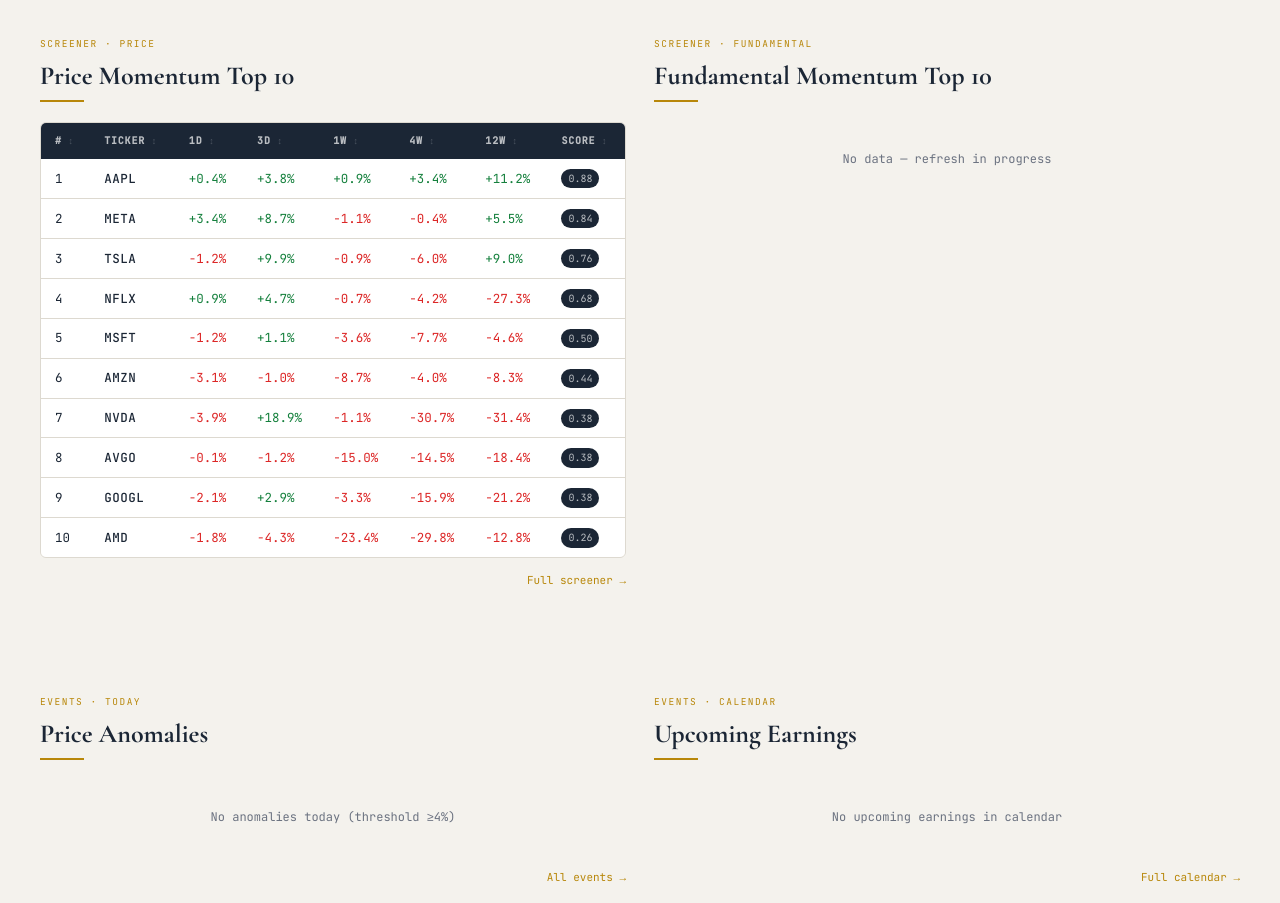
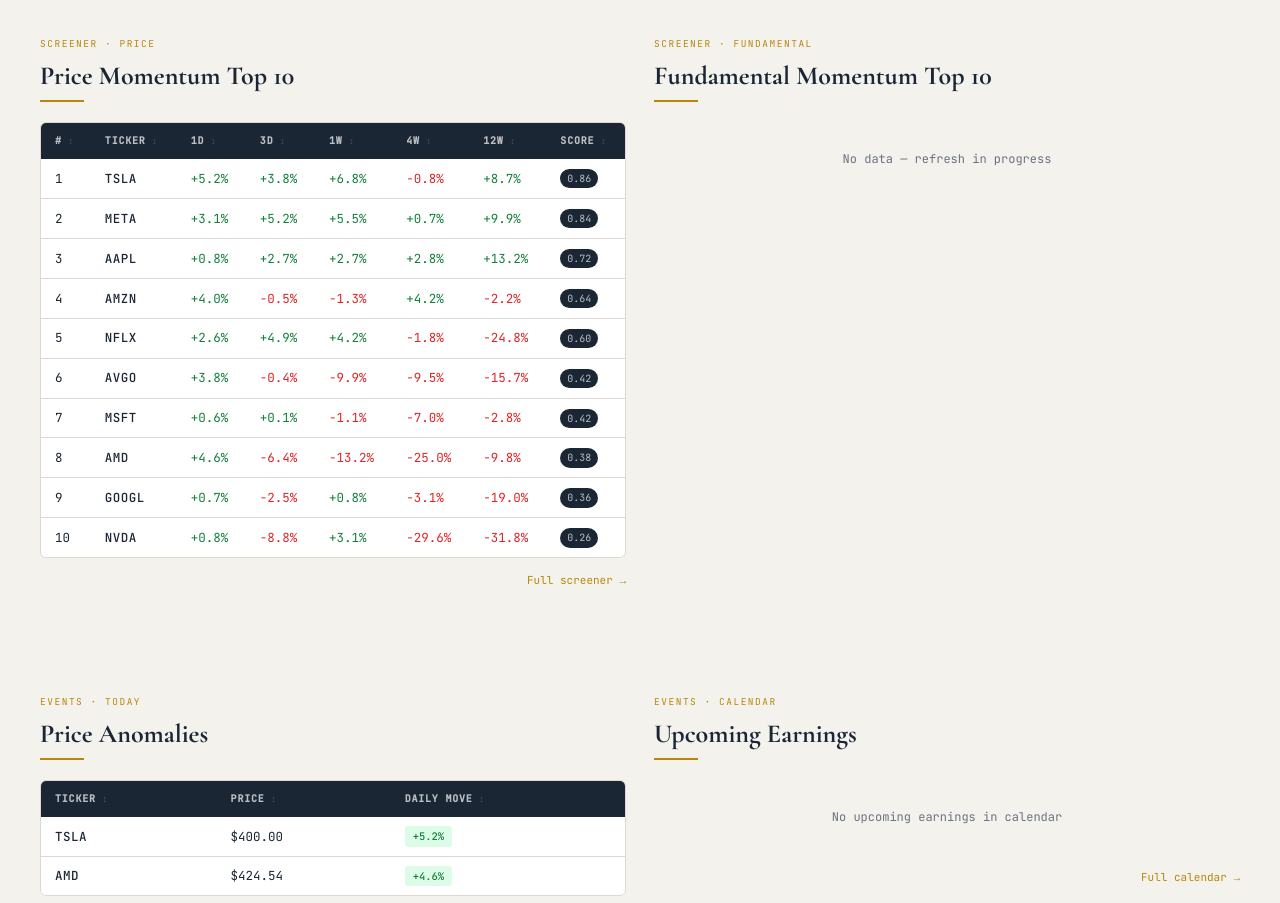
Before and after one commit to coderz66/strategy, a plain HTML site: page index.html in a window 1280 px wide. Shown: the part 334-1237 px from the top of the page. Drawn offline with nearby package versions, Linux system fonts and the light colour scheme.

Commit message:
Deploying to gh-pages from @ coderz66/strategy@5ecc1d589e61f520f3481ce720fdbb561f140602 🚀

```diff
--- a/index.html
+++ b/index.html
@@ -175,7 +175,7 @@ td { padding: 9px 14px; }
   <div class="wrap">
     <div class="eyebrow">Terence Research · Strategy Engine</div>
     <h1 class="masthead-title"><em>Strategy</em> Dashboard</h1>
-    <div class="masthead-sub">NDX 100 · Updated 2026-11-26 22:42 ET</div>
+    <div class="masthead-sub">NDX 100 · Updated 2026-11-27 22:25 ET</div>
   </div>
 </header>
 
@@ -184,7 +184,7 @@ td { padding: 9px 14px; }
     <a href="./index.html"    class="active">Dashboard</a>
     <a href="./screener.html" class="">Screener</a>
     <a href="./events.html"   class="">Events</a>
-    <span class="nav-stamp">2026-11-26 22:42 ET</span>
+    <span class="nav-stamp">2026-11-27 22:25 ET</span>
   </div>
 </nav>
 
@@ -195,17 +195,17 @@ td { padding: 9px 14px; }
 <div class="stat-row">
   <div class="stat-card">
     <div class="stat-label">Price Anomalies Today</div>
-    <div class="stat-value">0</div>
+    <div class="stat-value">2</div>
     <div class="stat-sub">≥4% single-day movers in NDX 100</div>
   </div>
   <div class="stat-card">
     <div class="stat-label">Top Price Momentum</div>
     <div class="stat-value num pos">
-      AAPL
+      TSLA
     </div>
     <div class="stat-sub">
 
-        12w +11.2% · 4w +3.4%
+        12w +8.7% · 4w -0.8%
 
     </div>
   </div>
@@ -242,25 +242,25 @@ td { padding: 9px 14px; }
 
             <tr>
               <td class="num" data-v="1">1</td>
-              <td class="tk">AAPL</td>
-              <td class="num pos" data-v="0.004264693422204591">+0.4%</td>
-              <td class="num pos" data-v="0.038007940214852765">+3.8%</td>
-              <td class="num pos" data-v="0.00888069229677968">+0.9%</td>
-              <td class="num pos" data-v="0.03417386499142028">+3.4%</td>
-              <td class="num pos" data-v="0.11223021582733805">+11.2%</td>
-              <td data-v="0.8800000000000001">
-                <span class="rank-pill">0.88</span>
+              <td class="tk">TSLA</td>
+              <td class="num pos" data-v="0.05224391013837004">+5.2%</td>
+              <td class="num pos" data-v="0.03772116432314632">+3.8%</td>
+              <td class="num pos" data-v="0.068347533452632">+6.8%</td>
+              <td class="num neg" data-v="-0.008182494421026587">-0.8%</td>
+              <td class="num pos" data-v="0.0871042261176791">+8.7%</td>
+              <td data-v="0.86">
+                <span class="rank-pill">0.86</span>
               </td>
             </tr>
 
             <tr>
               <td class="num" data-v="2">2</td>
               <td class="tk">META</td>
-              <td class="num pos" data-v="0.034027330371977804">+3.4%</td>
-              <td class="num pos" data-v="0.08745809856643594">+8.7%</td>
-              <td class="num neg" data-v="-0.010529218988286515">-1.1%</td>
-              <td class="num neg" data-v="-0.0042449672647717485">-0.4%</td>
-              <td class="num pos" data-v="0.055136500467111826">+5.5%</td>
+              <td class="num pos" data-v="0.03126793356178981">+3.1%</td>
+              <td class="num pos" data-v="0.05247657295850061">+5.2%</td>
+              <td class="num pos" data-v="0.054912616148401705">+5.5%</td>
+              <td class="num pos" data-v="0.007109460065330309">+0.7%</td>
+              <td class="num pos" data-v="0.09892721109829816">+9.9%</td>
               <td data-v="0.8400000000000001">
                 <span class="rank-pill">0.84</span>
               </td>
@@ -268,77 +268,77 @@ td { padding: 9px 14px; }
 
             <tr>
               <td class="num" data-v="3">3</td>
-              <td class="tk">TSLA</td>
-              <td class="num neg" data-v="-0.011802017261100195">-1.2%</td>
-              <td class="num pos" data-v="0.09924238042912492">+9.9%</td>
-              <td class="num neg" data-v="-0.009329719587199081">-0.9%</td>
-              <td class="num neg" data-v="-0.059571520459156035">-6.0%</td>
-              <td class="num pos" data-v="0.09000716845878132">+9.0%</td>
-              <td data-v="0.76">
-                <span class="rank-pill">0.76</span>
+              <td class="tk">AAPL</td>
+              <td class="num pos" data-v="0.008324427695596048">+0.8%</td>
+              <td class="num pos" data-v="0.027099805202245975">+2.7%</td>
+              <td class="num pos" data-v="0.026717447953953366">+2.7%</td>
+              <td class="num pos" data-v="0.027600240749763527">+2.8%</td>
+              <td class="num pos" data-v="0.13157645573615273">+13.2%</td>
+              <td data-v="0.72">
+                <span class="rank-pill">0.72</span>
               </td>
             </tr>
 
             <tr>
               <td class="num" data-v="4">4</td>
-              <td class="tk">NFLX</td>
-              <td class="num pos" data-v="0.009172753524715471">+0.9%</td>
-              <td class="num pos" data-v="0.04724131852635294">+4.7%</td>
-              <td class="num neg" data-v="-0.006853895018388512">-0.7%</td>
-              <td class="num neg" data-v="-0.041619616067107734">-4.2%</td>
-              <td class="num neg" data-v="-0.27300538423886445">-27.3%</td>
-              <td data-v="0.68">
-                <span class="rank-pill">0.68</span>
+              <td class="tk">AMZN</td>
+              <td class="num pos" data-v="0.03964325164668825">+4.0%</td>
+              <td class="num neg" data-v="-0.004972786718352218">-0.5%</td>
+              <td class="num neg" data-v="-0.012627734390177614">-1.3%</td>
+              <td class="num pos" data-v="0.042372533738053386">+4.2%</td>
+              <td class="num neg" data-v="-0.021750009623897948">-2.2%</td>
+              <td data-v="0.64">
+                <span class="rank-pill">0.64</span>
               </td>
             </tr>
 
             <tr>
               <td class="num" data-v="5">5</td>
-              <td class="tk">MSFT</td>
-              <td class="num neg" data-v="-0.012496724648781599">-1.2%</td>
-              <td class="num pos" data-v="0.011165689754808916">+1.1%</td>
-              <td class="num neg" data-v="-0.03612111196364287">-3.6%</td>
-              <td class="num neg" data-v="-0.0773620082484322">-7.7%</td>
-              <td class="num neg" data-v="-0.045956419293906814">-4.6%</td>
-              <td data-v="0.5">
-                <span class="rank-pill">0.50</span>
+              <td class="tk">NFLX</td>
+              <td class="num pos" data-v="0.025584918363911857">+2.6%</td>
+              <td class="num pos" data-v="0.048709122203097976">+4.9%</td>
+              <td class="num pos" data-v="0.0422511118713651">+4.2%</td>
+              <td class="num neg" data-v="-0.0180499597099113">-1.8%</td>
+              <td class="num neg" data-v="-0.2482418260333128">-24.8%</td>
+              <td data-v="0.6000000000000001">
+                <span class="rank-pill">0.60</span>
               </td>
             </tr>
 
             <tr>
               <td class="num" data-v="6">6</td>
-              <td class="tk">AMZN</td>
-              <td class="num neg" data-v="-0.031154623647389856">-3.1%</td>
-              <td class="num neg" data-v="-0.00968316992140017">-1.0%</td>
-              <td class="num neg" data-v="-0.08706207514753117">-8.7%</td>
-              <td class="num neg" data-v="-0.03994501178318932">-4.0%</td>
-              <td class="num neg" data-v="-0.08257328378936302">-8.3%</td>
-              <td data-v="0.44000000000000006">
-                <span class="rank-pill">0.44</span>
+              <td class="tk">AVGO</td>
+              <td class="num pos" data-v="0.03815728245695649">+3.8%</td>
+              <td class="num neg" data-v="-0.003859033646946397">-0.4%</td>
+              <td class="num neg" data-v="-0.09897591230347613">-9.9%</td>
+              <td class="num neg" data-v="-0.09466666666666679">-9.5%</td>
+              <td class="num neg" data-v="-0.1566128422530647">-15.7%</td>
+              <td data-v="0.42000000000000004">
+                <span class="rank-pill">0.42</span>
               </td>
             </tr>
 
             <tr>
               <td class="num" data-v="7">7</td>
-              <td class="tk">NVDA</td>
-              <td class="num neg" data-v="-0.03912987514480615">-3.9%</td>
-              <td class="num pos" data-v="0.18935712578666464">+18.9%</td>
-              <td class="num neg" data-v="-0.010996290408055054">-1.1%</td>
-              <td class="num neg" data-v="-0.30680657442659476">-30.7%</td>
-              <td class="num neg" data-v="-0.31372098368191215">-31.4%</td>
-              <td data-v="0.38000000000000006">
-                <span class="rank-pill">0.38</span>
+              <td class="tk">MSFT</td>
+              <td class="num pos" data-v="0.005960035107056116">+0.6%</td>
+              <td class="num pos" data-v="0.0007106598984771839">+0.1%</td>
+              <td class="num neg" data-v="-0.010937186433875201">-1.1%</td>
+              <td class="num neg" data-v="-0.0703399102123966">-7.0%</td>
+              <td class="num neg" data-v="-0.02846498058309843">-2.8%</td>
+              <td data-v="0.42000000000000004">
+                <span class="rank-pill">0.42</span>
               </td>
             </tr>
 
             <tr>
               <td class="num" data-v="8">8</td>
-              <td class="tk">AVGO</td>
-              <td class="num neg" data-v="-0.0007307028032416119">-0.1%</td>
-              <td class="num neg" data-v="-0.011661903354029168">-1.2%</td>
-              <td class="num neg" data-v="-0.15023301793531985">-15.0%</td>
-              <td class="num neg" data-v="-0.14482248941189846">-14.5%</td>
-              <td class="num neg" data-v="-0.18419696846443778">-18.4%</td>
+              <td class="tk">AMD</td>
+              <td class="num pos" data-v="0.045587764450902846">+4.6%</td>
+              <td class="num neg" data-v="-0.06377629779914429">-6.4%</td>
+              <td class="num neg" data-v="-0.13215723951838754">-13.2%</td>
+              <td class="num neg" data-v="-0.2504855054553158">-25.0%</td>
+              <td class="num neg" data-v="-0.09810503059143438">-9.8%</td>
               <td data-v="0.38">
                 <span class="rank-pill">0.38</span>
               </td>
@@ -347,25 +347,25 @@ td { padding: 9px 14px; }
             <tr>
               <td class="num" data-v="9">9</td>
               <td class="tk">GOOGL</td>
-              <td class="num neg" data-v="-0.021322343666009602">-2.1%</td>
-              <td class="num pos" data-v="0.029439481322326433">+2.9%</td>
-              <td class="num neg" data-v="-0.03306897040079304">-3.3%</td>
-              <td class="num neg" data-v="-0.15940779956292883">-15.9%</td>
-              <td class="num neg" data-v="-0.21203727747482604">-21.2%</td>
-              <td data-v="0.38">
-                <span class="rank-pill">0.38</span>
+              <td class="num pos" data-v="0.00681069205419238">+0.7%</td>
+              <td class="num neg" data-v="-0.02531017369727062">-2.5%</td>
+              <td class="num pos" data-v="0.008435414068803437">+0.8%</td>
+              <td class="num neg" data-v="-0.031216968501162734">-3.1%</td>
+              <td class="num neg" data-v="-0.18974510092824526">-19.0%</td>
+              <td data-v="0.36">
+                <span class="rank-pill">0.36</span>
               </td>
             </tr>
 
             <tr>
               <td class="num" data-v="10">10</td>
-              <td class="tk">AMD</td>
-              <td class="num neg" data-v="-0.017518813366564245">-1.8%</td>
-              <td class="num neg" data-v="-0.04326209382878954">-4.3%</td>
-              <td class="num neg" data-v="-0.2341079714792319">-23.4%</td>
-              <td class="num neg" data-v="-0.2980603001175577">-29.8%</td>
-              <td class="num neg" data-v="-0.1279049787362">-12.8%</td>
-              <td data-v="0.26">
+              <td class="tk">NVDA</td>
+              <td class="num pos" data-v="0.007970529135967741">+0.8%</td>
+              <td class="num neg" data-v="-0.08821569221448045">-8.8%</td>
+              <td class="num pos" data-v="0.030894643101794905">+3.1%</td>
+              <td class="num neg" data-v="-0.29565665075353365">-29.6%</td>
+              <td class="num neg" data-v="-0.3183712292780143">-31.8%</td>
+              <td data-v="0.26000000000000006">
                 <span class="rank-pill">0.26</span>
               </td>
             </tr>
@@ -402,7 +402,32 @@ td { padding: 9px 14px; }
     <div class="s-title">Price Anomalies</div>
     <div class="s-divider"></div>
 
-    <div class="empty">No anomalies today (threshold ≥4%)</div>
+    <div class="tbl-wrap">
+      <table>
+        <thead>
+          <tr><th>Ticker</th><th>Price</th><th>Daily Move</th></tr>
+        </thead>
+        <tbody>
+
+          <tr>
+            <td class="tk">TSLA</td>
+            <td class="num" data-v="400.0">$400.00</td>
+            <td class="num pos" data-v="0.05224391013837011">
+              <span class="badge badge-up">+5.2%</span>
+            </td>
+          </tr>
+
+          <tr>
+            <td class="tk">AMD</td>
+            <td class="num" data-v="424.54">$424.54</td>
+            <td class="num pos" data-v="0.04558776445090276">
+              <span class="badge badge-up">+4.6%</span>
+            </td>
+          </tr>
+
+        </tbody>
+      </table>
+    </div>
 
     <div style="margin-top:10px;text-align:right">
       <a href="./events.html" style="font-family:var(--mono);font-size:11px;color:var(--gold);text-decoration:none">All events →</a>
```
Also changed, not shown: events.html (+31 -3 lines), screener.html (+75 -75 lines).
